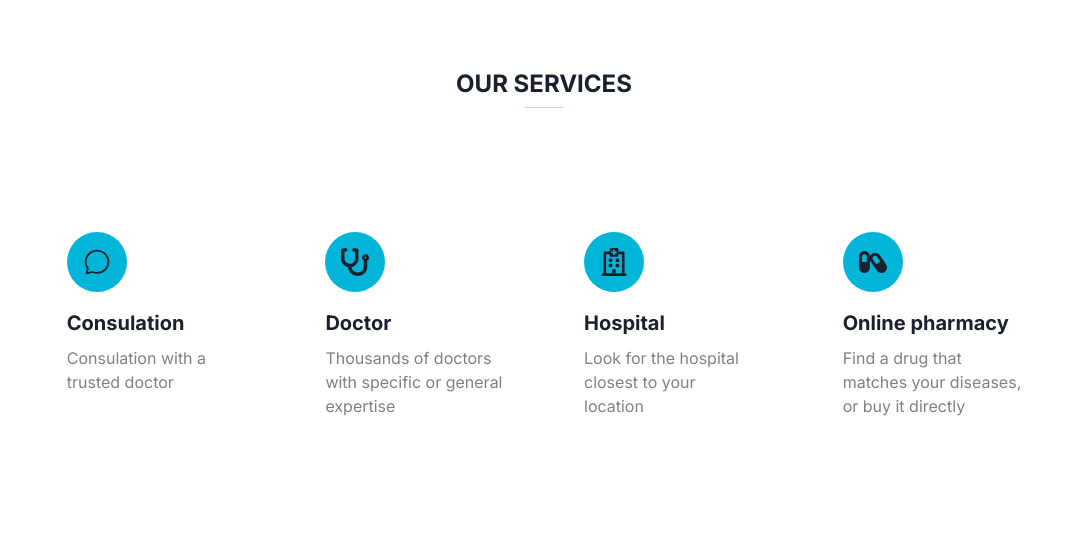
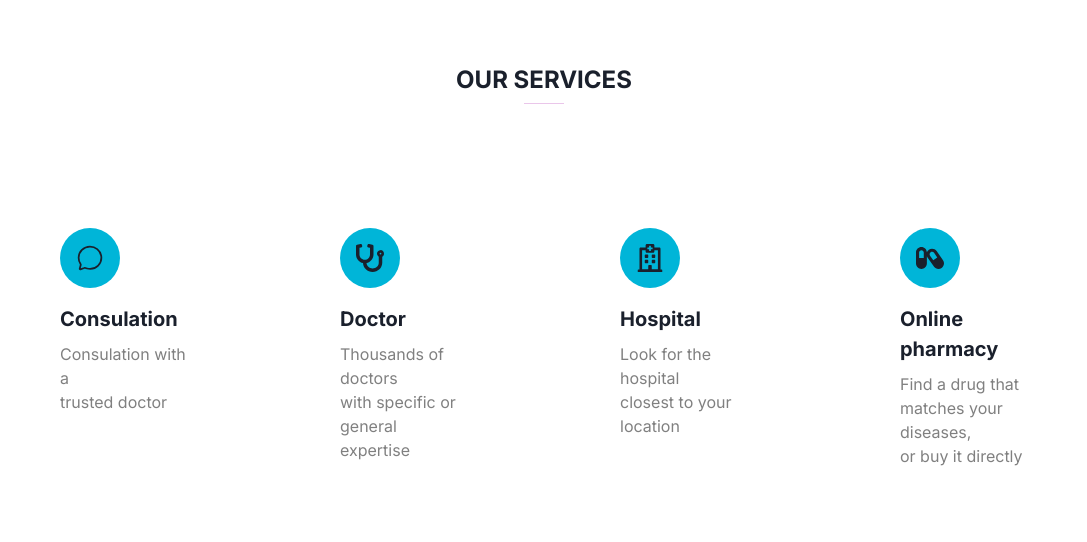
Before and after one commit to leveorxyz/dokto-frontend, a React (Create React App) app: page / in a window 1280 px wide. Shown: the part 1402-1944 px from the top of the page, without its empty margins (96-1183 px from the left). Built offline with nearby package versions, Linux system fonts and the light colour scheme; grey boxes are pictures that could not be loaded.

Commit message:
fix OurServices styles

```diff
--- a/src/components/home/OurServices.tsx
+++ b/src/components/home/OurServices.tsx
@@ -9,17 +9,16 @@ import OurServicesData from "./OurServicesData";
 
 export default function OurServices() {
   return (
-    <div>
-      <Box w="100%" py="100">
-        <SpacedContainer>
+    <SpacedContainer py={24}>
       <Center display="flex" flexDir="column" borderColor="plum">
         <Heading as="h2" fontWeight="bold" fontSize="2xl" textTransform="uppercase">Our Services</Heading>
         <Divider w="10" h="2" mb="100" />
         <Grid
+          width="100%"
           templateColumns={{
-                sm: "repeat(1, 1fr)", md: "repeat(4, 1fr)", lg: "repeat(4, 1fr)", base: "repeat(1, 1fr)",
+            base: "repeat(1, 1fr)", sm: "repeat(1, 1fr)", md: "repeat(2, 1fr)", lg: "repeat(4, 1fr)",
           }}
-              gap={6}
+          gap={[6, 6, 12, 24, 24]}
         >
           {OurServicesData.map(({
             id, Icon, title, description,
@@ -43,7 +42,5 @@ export default function OurServices() {
         </Grid>
       </Center>
     </SpacedContainer>
-      </Box>
-    </div>
   );
 }
--- a/src/components/home/OurServicesCard.tsx
+++ b/src/components/home/OurServicesCard.tsx
@@ -8,8 +8,14 @@ type PropTypes = {
 }
 
 const OurServicesCard = ({ icon, title, description }: PropTypes) => (
-  <div>
-    <Box w="100%" height="100%" borderRadius="20" _hover={{ bg: "white", boxShadow: "lg" }} p="6" cursor="pointer">
+  <Box
+    w="100%"
+    p={6}
+    height="100%"
+    borderRadius="20"
+    _hover={{ bg: "white", boxShadow: "0 10px 30px 0 rgb(205 204 219 / 25%)" }}
+    cursor="pointer"
+  >
     <Flex direction="column" px="1">
       {icon}
       <Text fontSize="xl" mt="4" mb="2">
@@ -20,7 +26,6 @@ const OurServicesCard = ({ icon, title, description }: PropTypes) => (
       </Text>
     </Flex>
   </Box>
-  </div>
 );
 
 export default OurServicesCard;
```
Lines whose indentation alone changed are shown as unchanged.
